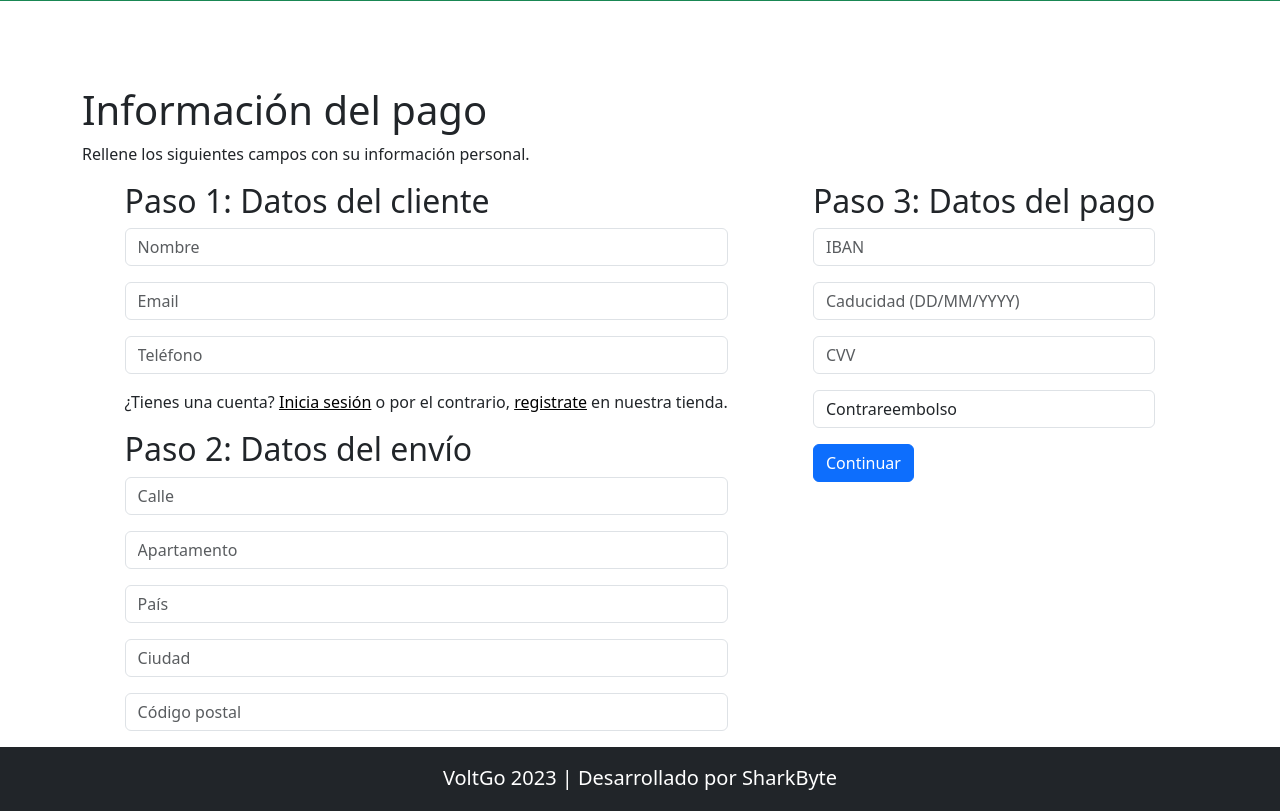
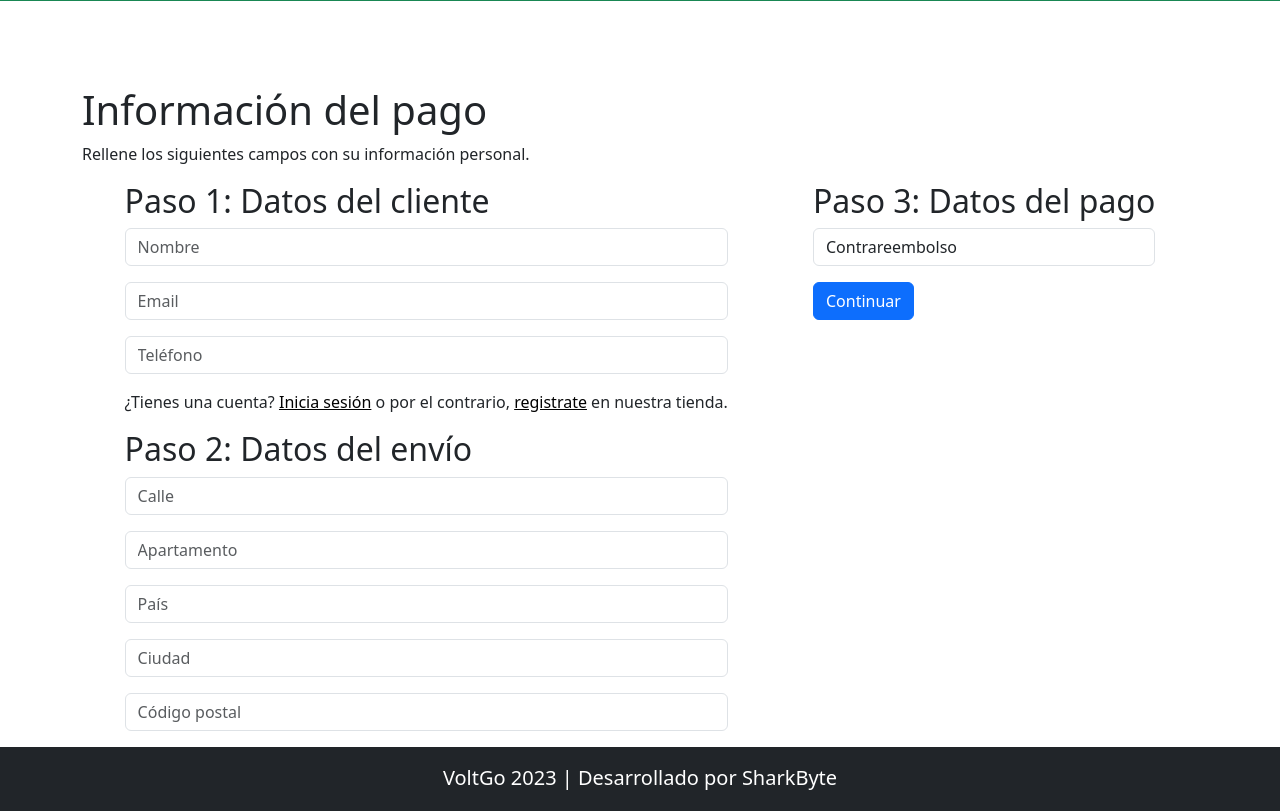
Before and after one commit to pgpi-2-06-l4/volt-go, a Django app: page /tienda/info-pago/ in a window 1280 px wide. Shown: the part 58-869 px from the top of the page. Run offline with Django 4.2, Linux system fonts and the light colour scheme; parts of the project's set-up code (start-up, migrations or seed data) failed here and were passed over; some libraries are stand-ins or nearby versions.

Commit message:
fix(tienda): elimina datos de pago de formularios
Elimina los datos de pago del cliente de los formularios previos a la
pasarela de pago y deja exclusivamente el input del tipo de pago.

Relacionado con #18

```diff
--- a/voltgo/tienda/forms.py
+++ b/voltgo/tienda/forms.py
@@ -83,51 +83,9 @@ class InfoPagoDireccionForm(forms.Form):
     )
 
 
-class InfoPagoTarjetaForm(forms.Form):
+class InfoTipoPagoForm(forms.Form):
     template_name = 'info_pago_form.html'
 
-    def validar_iban(valor: str):
-        if valor.startswith('ES') and valor.isalnum() and len(valor) == 24:
-            return valor
-        else:
-            raise ValidationError('IBAN inválido.')
-
-    def validar_caducidad(valor: date):
-        if valor > date.today():
-            return valor
-        else:
-            raise ValidationError('Fecha de caducidad debe ser posterior al día de hoy.')
-
-    def validar_cvv(valor: str):
-        if valor.isnumeric():
-            return valor
-        else:
-            raise ValidationError('CVV inválido.')
-
-    iban = forms.CharField(
-    max_length=24,
-    widget=forms.TextInput(attrs={
-        'class': 'form-control mb-3',
-        'placeholder': 'IBAN'
-    }),
-    validators=[validar_iban]
-    )
-    caducidad = forms.DateField(
-        input_formats=['%d/%m/%Y'],
-        widget=forms.DateInput(attrs={
-            'class': 'form-control mb-3',
-            'placeholder': 'Caducidad (DD/MM/YYYY)'
-        }),
-        validators=[validar_caducidad]
-    )
-    cvv = forms.CharField(
-        max_length=3,
-        widget=forms.TextInput(attrs={
-            'class': 'form-control mb-3',
-            'placeholder': 'CVV'
-        }),
-        validators=[validar_cvv]
-    )
     tipo_pago = forms.ChoiceField(
         choices=[
             (0, 'Contrareembolso'),
--- a/voltgo/tienda/templates/resumen_pedido.html
+++ b/voltgo/tienda/templates/resumen_pedido.html
@@ -44,7 +44,7 @@
                 <header>
                     <h2>Información del pago</h2>
                 </header>
-                {{ form_tarjeta }}
+                {{ form_tipo_pago }}
             </article>
             <button type="submit" class="btn btn-success mb-3"><strong>Encargar/pagar ahora</strong></button>
         </section>
--- a/voltgo/tienda/views.py
+++ b/voltgo/tienda/views.py
@@ -5,23 +5,16 @@ from django.contrib.auth.models import User
 from django.utils import timezone
 from django.core.mail import EmailMessage
 from django.contrib import messages
+from django.conf import settings
+from django.http import JsonResponse
 
-from django.conf import settings
 from .forms import *
 from .models import Venta, Reclamacion, ItemVenta
 from usuario.models import *
 from producto.models import ItemCarrito
-from producto.views import vaciar_carrito
-from usuario.models import *
+
+import stripe
 from typing import Any
-from .forms import *
-from django.shortcuts import get_object_or_404
-from .models import Reclamacion
-import stripe
-from django.conf import settings
-from django.http import JsonResponse
-from typing import Any
-import json
 
 def home_view(request):
     return render(request, 'home.html')
@@ -52,7 +45,6 @@ class InfoPago(TemplateView):
             usuario = User.objects.get(pk=self.request.user.pk)
             perfil,_ = Perfil.objects.get_or_create(usuario=usuario)
             direccion,_ = Direccion.objects.get_or_create(usuario=usuario)
-            tarjeta,_ = TarjetaCredito.objects.get_or_create(usuario=usuario)
 
             datos_usuario = {
                 'nombre': usuario.first_name + ' ' + usuario.last_name,
@@ -66,26 +58,20 @@ class InfoPago(TemplateView):
                 'ciudad': direccion.ciudad,
                 'codigo_postal': direccion.codigo_postal
             }
-            datos_tarjeta = {
-                'iban': tarjeta.iban,
-                'caducidad': tarjeta.fecha_caducidad,
-                'cvv': tarjeta.cvv
-            }
 
             info_pago_cliente = InfoPagoClienteForm(initial=datos_usuario)
             info_pago_direccion = InfoPagoDireccionForm(initial=datos_direccion)
-            info_pago_tarjeta = InfoPagoTarjetaForm(initial=datos_tarjeta)
 
         else:
             context['autenticado'] = False
             info_pago_cliente = InfoPagoClienteForm()
             info_pago_direccion = InfoPagoDireccionForm()
-            info_pago_tarjeta = InfoPagoTarjetaForm()
 
+        info_tipo_pago = InfoTipoPagoForm()
         template_form = 'info_pago_form.html'
         context['form_cliente'] = info_pago_cliente.render(template_form)
         context['form_direccion'] = info_pago_direccion.render(template_form)
-        context['form_tarjeta'] = info_pago_tarjeta.render(template_form)
+        context['form_tarjeta'] = info_tipo_pago.render(template_form)
 
         return context
 
@@ -147,15 +133,14 @@ class ResumenPedido(TemplateView):
             context['errores'] = form_direccion.errors
             return render(request, 'info_pago.html', context)
 
-        form_tarjeta = InfoPagoTarjetaForm(request.POST)
-        context['form_tarjeta'] = form_tarjeta.render(template_form)
-        if form_tarjeta.is_valid():
-            form_tarjeta.cleaned_data['caducidad'] = form_tarjeta.cleaned_data['caducidad'].strftime('%d/%m/%Y')
-            self.request.session['form_tarjeta'] = form_tarjeta.cleaned_data
-            form_tarjeta_res = InfoPagoTarjetaForm(initial=form_tarjeta.cleaned_data)
-            context['form_tarjeta'] = form_tarjeta_res.render(template_form)
+        form_tipo_pago = InfoTipoPagoForm(request.POST)
+        context['form_tipo_pago'] = form_tipo_pago.render(template_form)
+        if form_tipo_pago.is_valid():
+            self.request.session['form_tipo_pago'] = form_tipo_pago.cleaned_data
+            form_tipo_pago_res = InfoTipoPagoForm(initial=form_tipo_pago.cleaned_data)
+            context['form_tipo_pago'] = form_tipo_pago_res.render(template_form)
         else:
-            context['errores'] = form_tarjeta.errors
+            context['errores'] = form_tipo_pago.errors
             return render(request, 'info_pago.html', context)
 
         return render(request, 'resumen_pedido.html', context)
@@ -176,26 +161,19 @@ class Checkout(View):
         # Guardamos datos en la sesión
         info_cliente = {}
         form_cliente = InfoPagoClienteForm(request.POST)
-        print(form_cliente)
         if form_cliente.is_valid():
-            print(form_cliente.cleaned_data)
             info_cliente.update(form_cliente.cleaned_data)
         form_dir = InfoPagoDireccionForm(request.POST)
         if form_dir.is_valid():
             info_cliente.update(form_dir.cleaned_data)
-        form_tarjeta = InfoPagoTarjetaForm(request.POST)
-        if form_tarjeta.is_valid():
-            form_tarjeta.cleaned_data['caducidad'] = form_tarjeta.cleaned_data['caducidad'].strftime('%d/%m/%Y')
-            info_cliente.update(form_tarjeta.cleaned_data)
+        form_tipo_pago = InfoTipoPagoForm(request.POST)
+        if form_tipo_pago.is_valid():
+            info_cliente.update(form_tipo_pago.cleaned_data)
         request.session['info_cliente'] = info_cliente
 
         estado_venta = Venta.EstadoVenta.POR_PAGAR
         estado_envio = Venta.EstadoEnvio.EN_ALMACEN
-
-        print(info_cliente)
-
         tipo_pago = int(info_cliente['tipo_pago'])
-
 
         venta = Venta(
             fecha_inicio=timezone.now(),
@@ -218,9 +196,8 @@ class Checkout(View):
                 venta.delete()
                 return render(request, '403.html')
 
+        # Pasarela de pago
         if tipo_pago == 1:
-            # Pasarela de pago
-            print("Recibida solicitud de creación de sesión de pago.")
             try:
                 customer_email = info_cliente["email"]
                 items_id = self.request.session.get('items')
@@ -270,11 +247,11 @@ class Checkout(View):
                     success_url=request.build_absolute_uri('/tienda/success/'),
                     cancel_url=request.build_absolute_uri('/tienda/info-pago/'),
                 )
-                print("ID de la sesión creada:", session.id)
+                # print("ID de la sesión creada:", session.id)
                 request.session['stripe_session_id'] = session.id
                 return redirect(session.url)
             except stripe.error.StripeError as e:
-                print("Error al crear la sesión de pago:", str(e))
+                # print("Error al crear la sesión de pago:", str(e))
                 return JsonResponse({'error': str(e)}, status=400)
         request.session["venta_id"] = venta.id
         return redirect("tienda:success")
```
